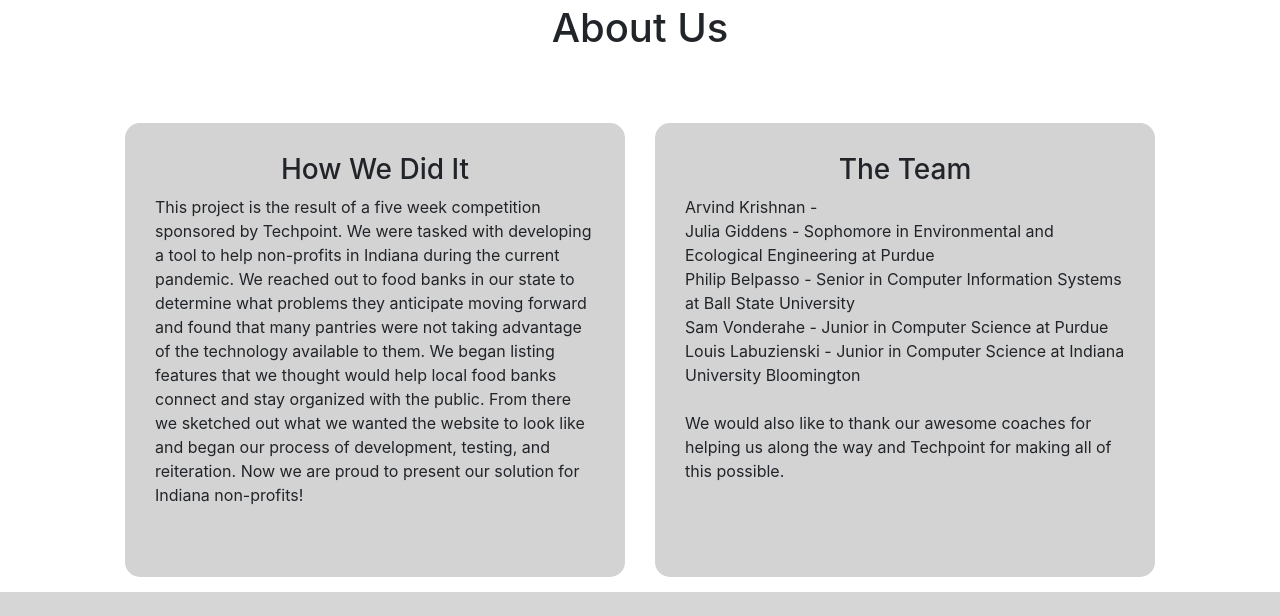
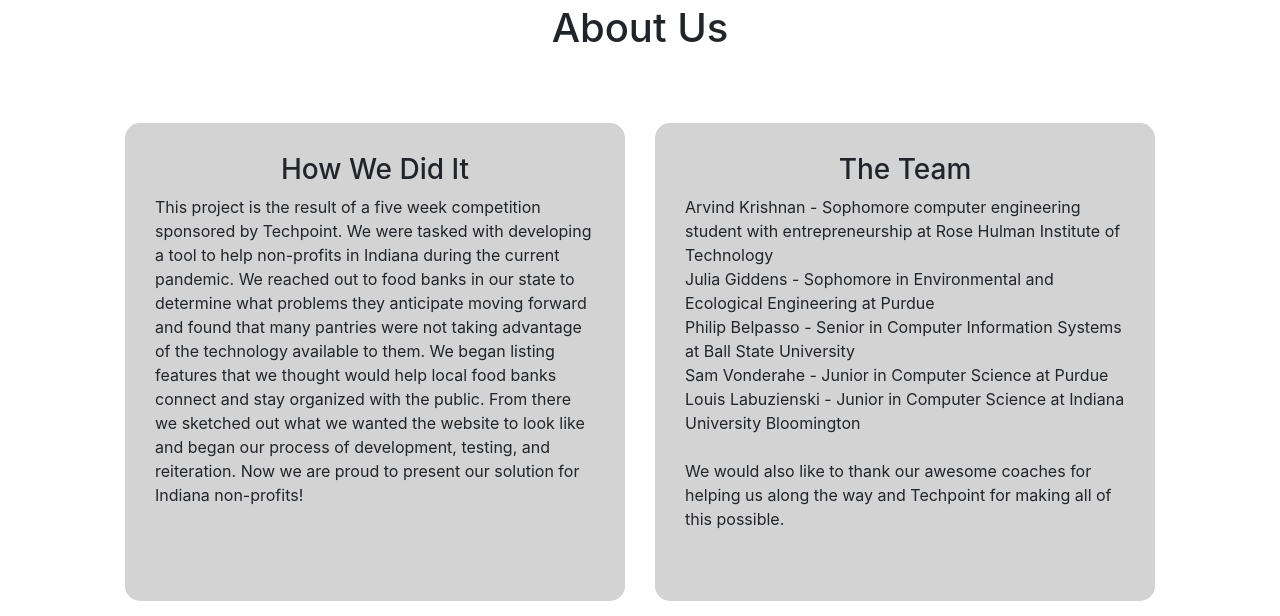
Before and after one commit to RashidISOM/SmartNorthFL, a Django app: page /about/ in a window 1280 px wide. Shown: the part 210-826 px from the top of the page. Before the commit the page ends 802 px from the top, so only its background shows below. Run offline with Django 3.2, Linux system fonts and the light colour scheme; some libraries are stand-ins or nearby versions.

Commit message:
Added Description for Team

```diff
--- a/mysite/templates/about.html
+++ b/mysite/templates/about.html
@@ -35,7 +35,7 @@
     <div class = "grid-item">
             <h3>The Team</h3>
             <p>
-Arvind Krishnan -<br>
+Arvind Krishnan - Sophomore computer engineering student with entrepreneurship at Rose Hulman Institute of Technology<br>
 Julia Giddens - Sophomore in Environmental and Ecological Engineering at Purdue<br>
 Philip Belpasso - Senior in Computer Information Systems at Ball State University<br>
 Sam Vonderahe -  Junior in Computer Science at Purdue<br>
```
